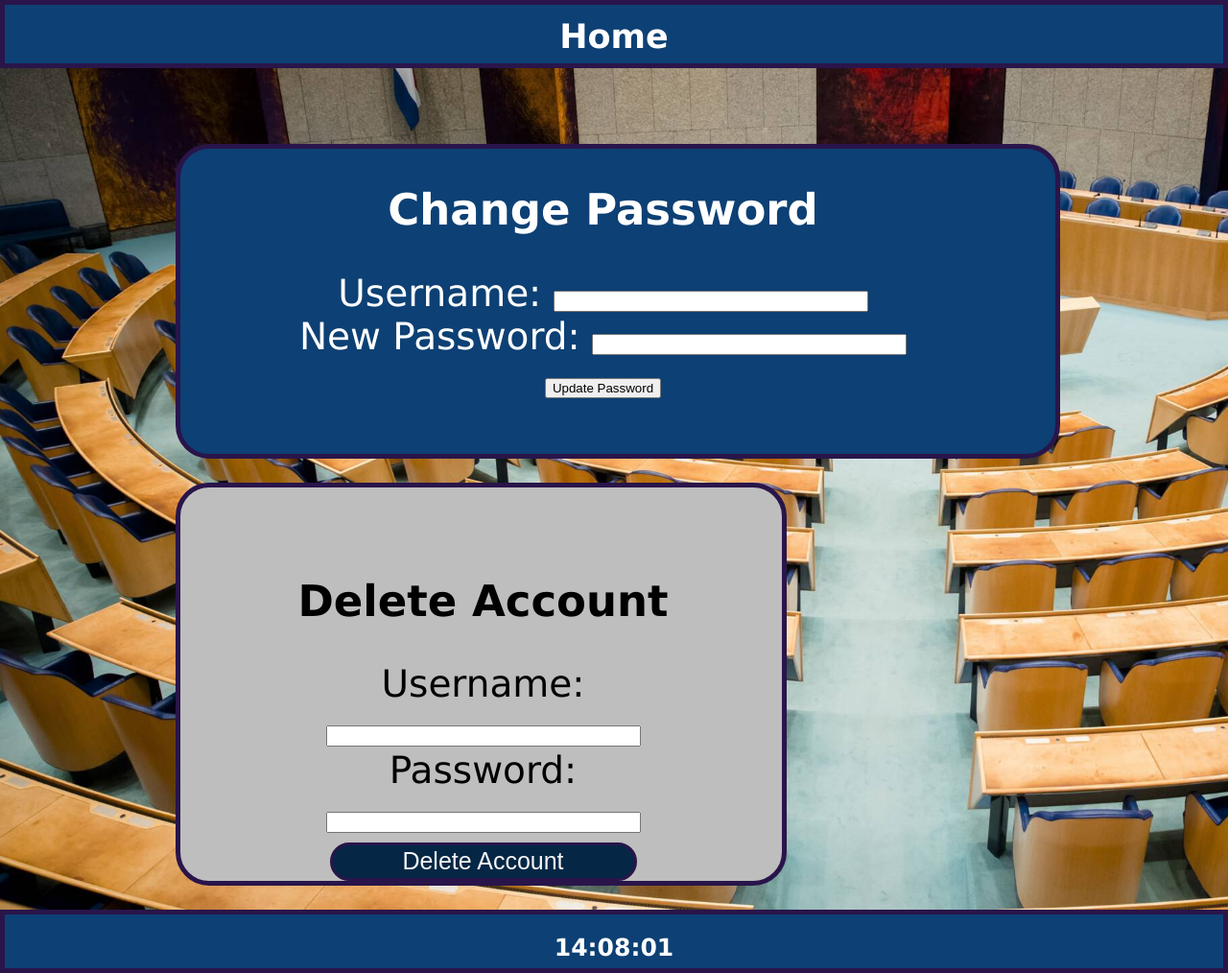
After one commit to Max-Scholten/Project2, a PHP site: page /account_settings.php in a window 1280 px wide. The commit adds this page. Shown: the whole page at 96% size. Run offline with PHP 8.4, Linux system fonts and the light colour scheme.

Commit message:
delet is seprate page see login right top corner

```diff
--- /dev/null
+++ b/account_settings.php
@@ -0,0 +1,135 @@
+<?php
+session_start();
+
+$hostname = 'localhost';
+$username = 'root';
+$password = '';
+$database = 'stemwijzer';
+
+try {
+    $conn = new PDO("mysql:host=$hostname;dbname=$database", $username, $password);
+    $conn->setAttribute(PDO::ATTR_ERRMODE, PDO::ERRMODE_EXCEPTION);
+} catch (PDOException $e) {
+    die("Connection failed: " . $e->getMessage());
+}
+
+if ($_SERVER['REQUEST_METHOD'] === 'POST') {
+    if (isset($_POST['register'])) {
+        $username = $_POST['username'];
+        $password = md5($_POST['password']);
+
+        $stmt = $conn->prepare("INSERT INTO users (username, password) VALUES (:username, :password)");
+        $stmt->bindParam(':username', $username);
+        $stmt->bindParam(':password', $password);
+        if ($stmt->execute()) {
+            $successMessage = "User registered successfully. Please login.";
+        } else {
+            $errorMessage = "Error registering user: " . $stmt->errorInfo()[2];
+        }
+    } elseif (isset($_POST['update'])) {
+        $username = $_POST['username'];
+        $password = md5($_POST['password']);
+
+        $stmt = $conn->prepare("UPDATE users SET password = :password WHERE username = :username");
+        $stmt->bindParam(':username', $username);
+        $stmt->bindParam(':password', $password);
+        if ($stmt->execute()) {
+            $successMessage = "Password updated successfully. Please login.";
+            // Redirect to login page
+            header("Location: login.php");
+            exit();
+        } else {
+            $errorMessage = "Error updating password: " . $stmt->errorInfo()[2];
+        }
+    } elseif (isset($_POST['delete'])) {
+        $username = $_POST['username'];
+        $password = md5($_POST['password']);
+
+        $stmt = $conn->prepare("SELECT * FROM users WHERE username = :username AND password = :password");
+        $stmt->bindParam(':username', $username);
+        $stmt->bindParam(':password', $password);
+        $stmt->execute();
+
+        if ($stmt->rowCount() > 0) {
+            echo "<script>
+                    if (confirm('Are you sure you want to delete your account?')) {
+                        window.location.href = 'delete_account.php?username=$username';
+                    }
+                </script>";
+        } else {
+            $errorMessage = "Invalid username or password";
+        }
+    }
+}
+
+$conn = null;
+?>
+
+<!DOCTYPE html>
+<html>
+
+<head>
+    <title>Home</title>
+    <link rel="stylesheet" href="../Project2/css/login.css">
+    <script src="../Project2/js/iets.js" defer></script>
+</head>
+
+<body onload="startTime()">
+    <header>Home</header>
+
+    <div id="formi">
+        <form method="POST" action="">
+            <h2>Change Password</h2>
+            <div>
+                <label for="update-username">Username:</label>
+                <input type="text" id="update-username" name="username" required>
+            </div>
+            <div>
+                <label for="update-password">New Password:</label>
+                <input type="password" id="update-password" name="password" required>
+            </div>
+            <div>
+                <button id="update" type="submit" name="update">Update Password</button>
+            </div>
+        </form>
+        <?php if (isset($errorMessage)) : ?>
+            <p><?php echo $errorMessage; ?></p>
+        <?php endif; ?>
+        <?php if (isset($successMessage)) : ?>
+            <p><?php echo $successMessage; ?></p>
+        <?php endif; ?>
+
+    </div>
+
+
+
+    <div id="delete-form">
+        <form method="POST" action="">
+            <h2>Delete Account</h2>
+            <div>
+                <label for="delete-username">Username:</label>
+                <input type="text" id="delete-username" name="username" required>
+            </div>
+            <div>
+                <label for="delete-password">Password:</label>
+                <input type="password" id="delete-password" name="password" required>
+            </div>
+            <div>
+                <button id="delete" type="submit" name="delete">Delete Account</button>
+            </div>
+        </form>
+        <?php if (isset($errorMessage)) : ?>
+            <p><?php echo $errorMessage; ?></p>
+        <?php endif; ?>
+        <?php if (isset($successMessage)) : ?>
+            <p><?php echo $successMessage; ?></p>
+        <?php endif; ?>
+    </div>
+
+</body>
+
+<footer>
+    <div id="txt"></div>
+</footer>
+
+</html>
--- a/css/login.css
+++ b/css/login.css
@@ -62,6 +62,14 @@ header{
 
 
 }
+.account-settings-button {
+    position: absolute;
+    top: 10px;
+    right: 10px;
+    font-size: 14px;
+    color: #fff;
+    text-decoration: none;
+}
 
 #register{
     height: 5vh;
@@ -108,7 +116,22 @@ form{
 
 
 }
+#delete-form{
+    grid-area: tekst;
+    background-color: rgb(190, 190, 190);
+    text-align: center;
+    min-height: 40vh;
+    width: 40vw;
+    border: solid rgb(41, 21, 74) 5px;
+    border-radius: 35px;
+    grid-column: 3;
+    grid-row: 3 / 4;
+    padding-top: 55px;
+    padding-left: 60px;
+    padding-right: 55px;
 
+
+}
 #txt{
     font-weight: bold;
     font-size: 30px;
```
Also changed, not shown: delete_account.php (added, +48 -0 lines), login.php (+1 -36 lines).
